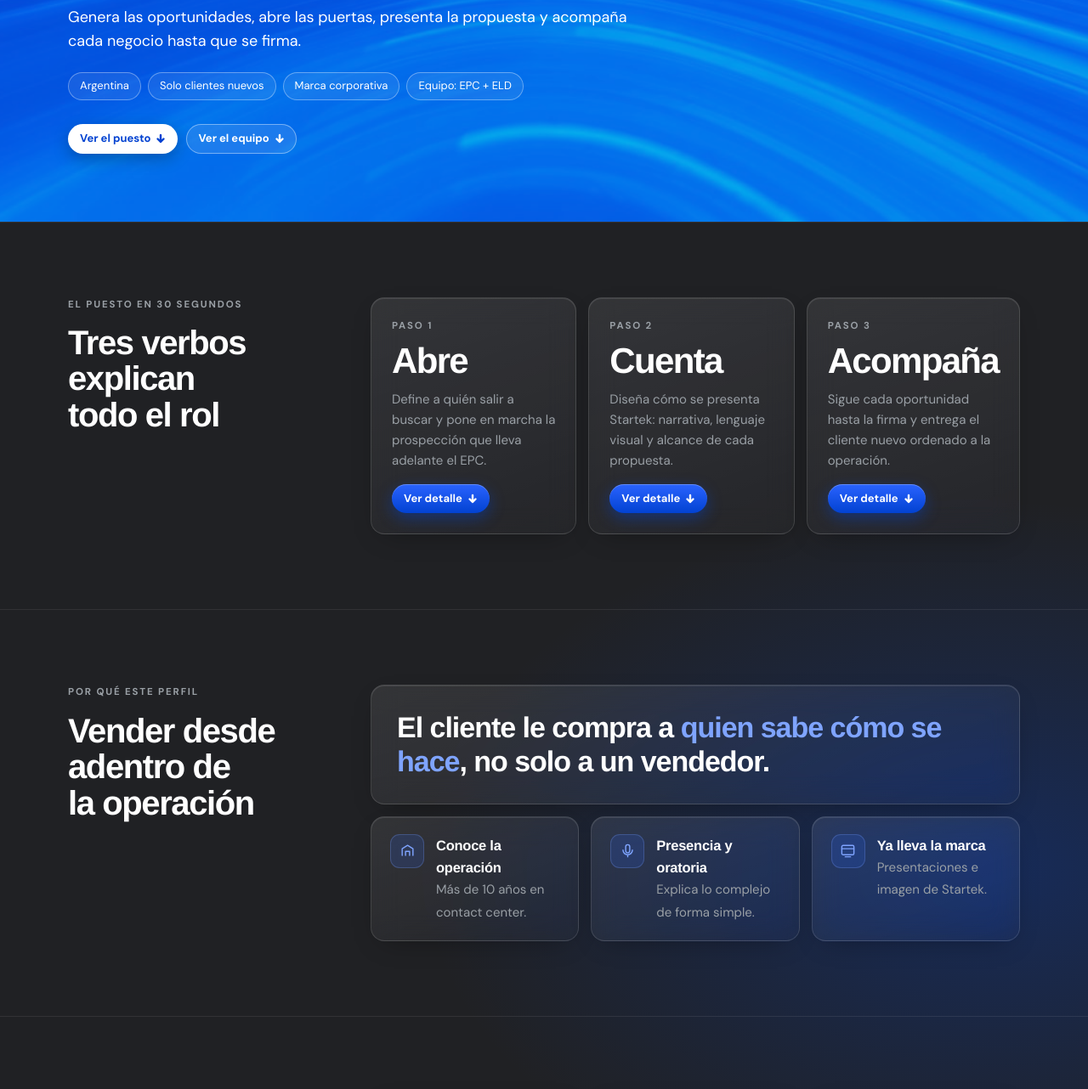
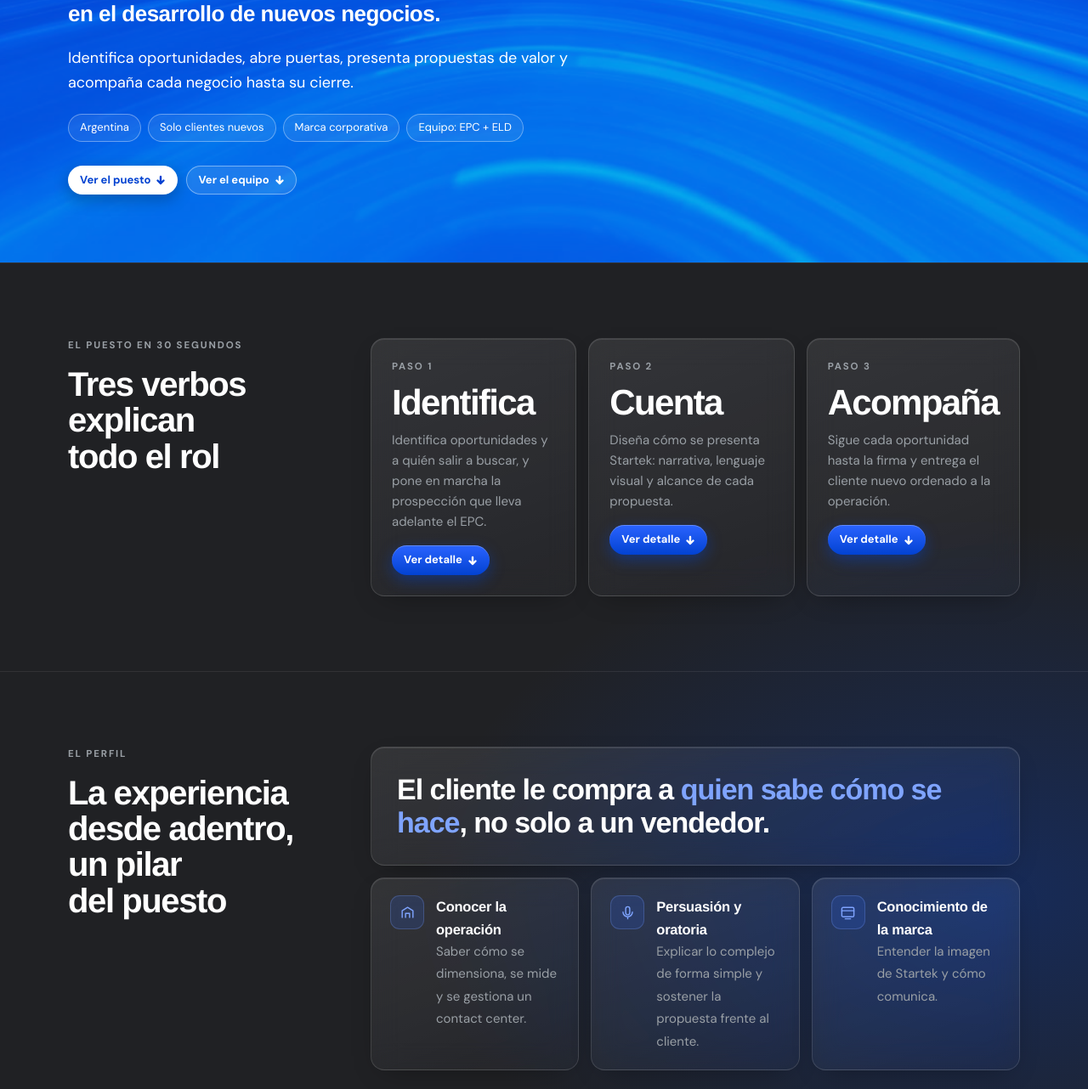
Before and after one commit to Startek-latam/Gerencia-Nuevos-Negocios, a plain HTML site: page presentacion/index.html in a window 1280 px wide. Shown: the part 653-1935 px from the top of the page at 85% size. Drawn offline with Linux system fonts and the light colour scheme.

Commit message:
Ajustar wording de la presentación de rol
Título como Presentación de Rol, nueva bajada, verbo Identifica y sección de perfil con tono neutro.

Co-Authored-By: Claude Opus 5.5 <noreply@anthropic.com>
Claude-Session: https://claude.ai/code/session_01JoB9ZBwkwSyip5sGHNFjZQ

```diff
--- a/presentacion/index.html
+++ b/presentacion/index.html
@@ -1,5 +1,5 @@
 <!doctype html><html><head><meta charset=utf8><meta name=viewport content="width=device-width,initial-scale=1,viewport-fit=cover"><style>:root{color-scheme:light;box-sizing:border-box;padding-top:env(safe-area-inset-top,0px);padding-bottom:env(safe-area-inset-bottom,0px)}html{scroll-padding-top:env(safe-area-inset-top,0px)}body{margin:0;padding:0;font:14px -apple-system,BlinkMacSystemFont,sans-serif;background:#fff;color:#000}img{max-width:100%}[hidden]:not([hidden=until-found i]){display:none!important}</style></head><body>
-<title>Gerencia de Desarrollo de Negocios y Marca</title>
+<title>Presentación de Rol · Gerencia de Desarrollo de Negocios y Marca</title>
 <meta name="claude:viewport-fit-sides" content="cover">
 <link rel="icon" type="image/png" href="favicon.png">
 <link rel="preconnect" href="https://fonts.googleapis.com">
@@ -197,6 +197,7 @@ body::before { content: ""; position: fixed; inset: 0 0 auto; height: env(safe-a
 .c-cm { background: rgba(255,255,255,.06); color: var(--muted); box-shadow: inset 0 0 0 1px var(--border); }
 .d-epc { background: var(--blue-hi); } .d-me { background: #F4F5F8; } .d-op { background: var(--ice); } .d-eld { border: 1.5px dashed var(--blue-text); } .d-cm { background: var(--dim); }
 
+.h1-pre{display:block;font-size:.4em;letter-spacing:-.015em;line-height:1.1;margin-bottom:.35em;color:var(--ice)}
 /* Perfil */
 .skills div { display: grid; grid-template-columns: 140px 1fr; gap: 18px; padding: 16px 22px; }
 .skills div + div { border-top: 1px solid var(--rule); }
@@ -272,9 +273,9 @@ footer { border-top: 1px solid var(--rule); color: var(--dim); font-size: 13px;
   <img class="cover-logo" src="logo.png" alt="Startek" width="720" height="172">
   <div class="wrap">
     <div class="eyebrow">Startek Argentina · Propuesta de puesto</div>
-    <h1>Gerencia de Desarrollo de Negocios y Marca</h1>
-    <p class="claim">La cara visible de Startek frente a sus próximos clientes.</p>
-    <p class="sub">Genera las oportunidades, abre las puertas, presenta la propuesta y acompaña cada negocio hasta que se firma.</p>
+    <h1><span class="h1-pre">Presentación de Rol</span>Gerencia de Desarrollo de Negocios y Marca</h1>
+    <p class="claim">El representante comercial de Startek en el desarrollo de nuevos negocios.</p>
+    <p class="sub">Identifica oportunidades, abre puertas, presenta propuestas de valor y acompaña cada negocio hasta su cierre.</p>
     <div class="chips"><span class="chip">Argentina</span><span class="chip">Solo clientes nuevos</span><span class="chip">Marca corporativa</span><span class="chip">Equipo: EPC + ELD</span></div>
     <div class="ctas">
       <a class="pill" href="#rol">Ver el puesto <svg viewBox="0 0 12 12"><path d="M6 2v8M2.5 6.5L6 10l3.5-3.5"/></svg></a>
@@ -290,7 +291,7 @@ footer { border-top: 1px solid var(--rule); color: var(--dim); font-size: 13px;
       <h2 id="t-rol">Tres verbos explican todo el rol</h2>
     </div>
     <div class="cards-3">
-      <article class="glass verb"><span class="k">PASO 1</span><h3>Abre</h3><p>Define a quién salir a buscar y pone en marcha la prospección que lleva adelante el EPC.</p><a class="pill" href="#epc">Ver detalle <svg viewBox="0 0 12 12"><path d="M6 2v8M2.5 6.5L6 10l3.5-3.5"/></svg></a></article>
+      <article class="glass verb"><span class="k">PASO 1</span><h3>Identifica</h3><p>Identifica oportunidades y a quién salir a buscar, y pone en marcha la prospección que lleva adelante el EPC.</p><a class="pill" href="#epc">Ver detalle <svg viewBox="0 0 12 12"><path d="M6 2v8M2.5 6.5L6 10l3.5-3.5"/></svg></a></article>
       <article class="glass verb"><span class="k">PASO 2</span><h3>Cuenta</h3><p>Diseña cómo se presenta Startek: narrativa, lenguaje visual y alcance de cada propuesta.</p><a class="pill" href="#decide">Ver detalle <svg viewBox="0 0 12 12"><path d="M6 2v8M2.5 6.5L6 10l3.5-3.5"/></svg></a></article>
       <article class="glass verb"><span class="k">PASO 3</span><h3>Acompaña</h3><p>Sigue cada oportunidad hasta la firma y entrega el cliente nuevo ordenado a la operación.</p><a class="pill" href="#motor">Ver detalle <svg viewBox="0 0 12 12"><path d="M6 2v8M2.5 6.5L6 10l3.5-3.5"/></svg></a></article>
     </div>
@@ -300,15 +301,15 @@ footer { border-top: 1px solid var(--rule); color: var(--dim); font-size: 13px;
 <section class="sec band" aria-labelledby="t-why">
   <div class="wrap split">
     <div class="head">
-      <div class="eyebrow">Por qué este perfil</div>
-      <h2 id="t-why">Vender desde adentro de la operación</h2>
+      <div class="eyebrow">El perfil</div>
+      <h2 id="t-why">La experiencia desde adentro, un pilar del puesto</h2>
     </div>
     <div class="stack">
       <div class="glass quote">El cliente le compra a <em>quien sabe cómo se hace</em>, no solo a un vendedor.</div>
       <div class="cards-3">
-        <div class="glass why-item"><span class="ic"><svg viewBox="0 0 24 24"><path d="M4 19V9l8-5 8 5v10"/><path d="M9 19v-6h6v6"/></svg></span><div><b>Conoce la operación</b><span>Más de 10 años en contact center.</span></div></div>
-        <div class="glass why-item"><span class="ic"><svg viewBox="0 0 24 24"><path d="M12 3a3 3 0 0 0-3 3v6a3 3 0 0 0 6 0V6a3 3 0 0 0-3-3z"/><path d="M5 11a7 7 0 0 0 14 0M12 18v3"/></svg></span><div><b>Presencia y oratoria</b><span>Explica lo complejo de forma simple.</span></div></div>
-        <div class="glass why-item"><span class="ic"><svg viewBox="0 0 24 24"><rect x="3" y="4" width="18" height="14" rx="2"/><path d="M3 9h18M8 21h8"/></svg></span><div><b>Ya lleva la marca</b><span>Presentaciones e imagen de Startek.</span></div></div>
+        <div class="glass why-item"><span class="ic"><svg viewBox="0 0 24 24"><path d="M4 19V9l8-5 8 5v10"/><path d="M9 19v-6h6v6"/></svg></span><div><b>Conocer la operación</b><span>Saber cómo se dimensiona, se mide y se gestiona un contact center.</span></div></div>
+        <div class="glass why-item"><span class="ic"><svg viewBox="0 0 24 24"><path d="M12 3a3 3 0 0 0-3 3v6a3 3 0 0 0 6 0V6a3 3 0 0 0-3-3z"/><path d="M5 11a7 7 0 0 0 14 0M12 18v3"/></svg></span><div><b>Persuasión y oratoria</b><span>Explicar lo complejo de forma simple y sostener la propuesta frente al cliente.</span></div></div>
+        <div class="glass why-item"><span class="ic"><svg viewBox="0 0 24 24"><rect x="3" y="4" width="18" height="14" rx="2"/><path d="M3 9h18M8 21h8"/></svg></span><div><b>Conocimiento de la marca</b><span>Entender la imagen de Startek y cómo comunica.</span></div></div>
       </div>
     </div>
   </div>
@@ -509,11 +510,11 @@ footer { border-top: 1px solid var(--rule); color: var(--dim); font-size: 13px;
 <section class="sec band" aria-labelledby="t-prof">
   <div class="wrap split">
     <div class="head">
-      <div class="eyebrow">Perfil del titular</div>
-      <h2 id="t-prof">Qué trae y qué desarrolla</h2>
+      <div class="eyebrow">Perfil del puesto</div>
+      <h2 id="t-prof">Qué requiere y qué se desarrolla</h2>
     </div>
     <div class="glass skills">
-      <div><b>Experiencia</b><span>Más de 10 años en operaciones de contact center: dimensionamiento, KPIs y gestión de equipos.</span></div>
+      <div><b>Experiencia</b><span>Trayectoria en operaciones de contact center: dimensionamiento, KPIs y gestión de equipos.</span></div>
       <div><b>Comunicación</b><span>Oratoria, presencia ejecutiva y capacidad de explicar lo complejo de forma simple.</span></div>
       <div><b>Comercial</b><span>Orientación a abrir puertas, construir relaciones y sostener el seguimiento.</span></div>
       <div><b>Liderazgo</b><span>Capacidad de formar y medir a un perfil junior de prospección.</span></div>
```
